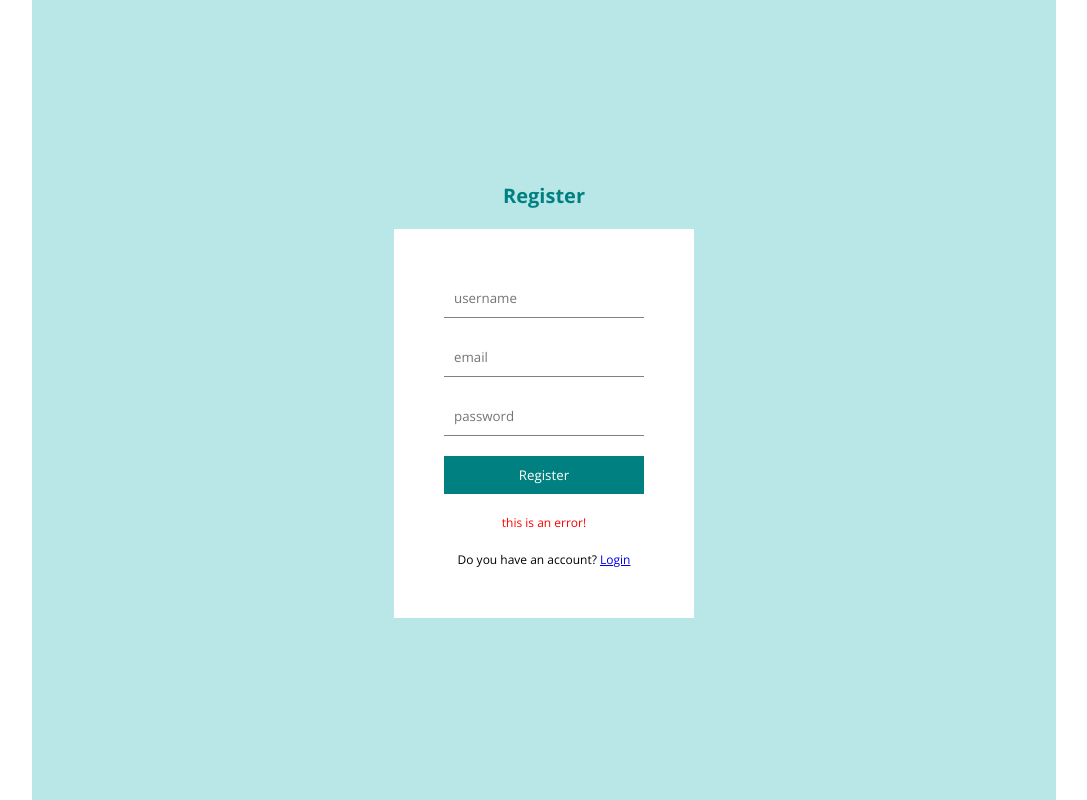
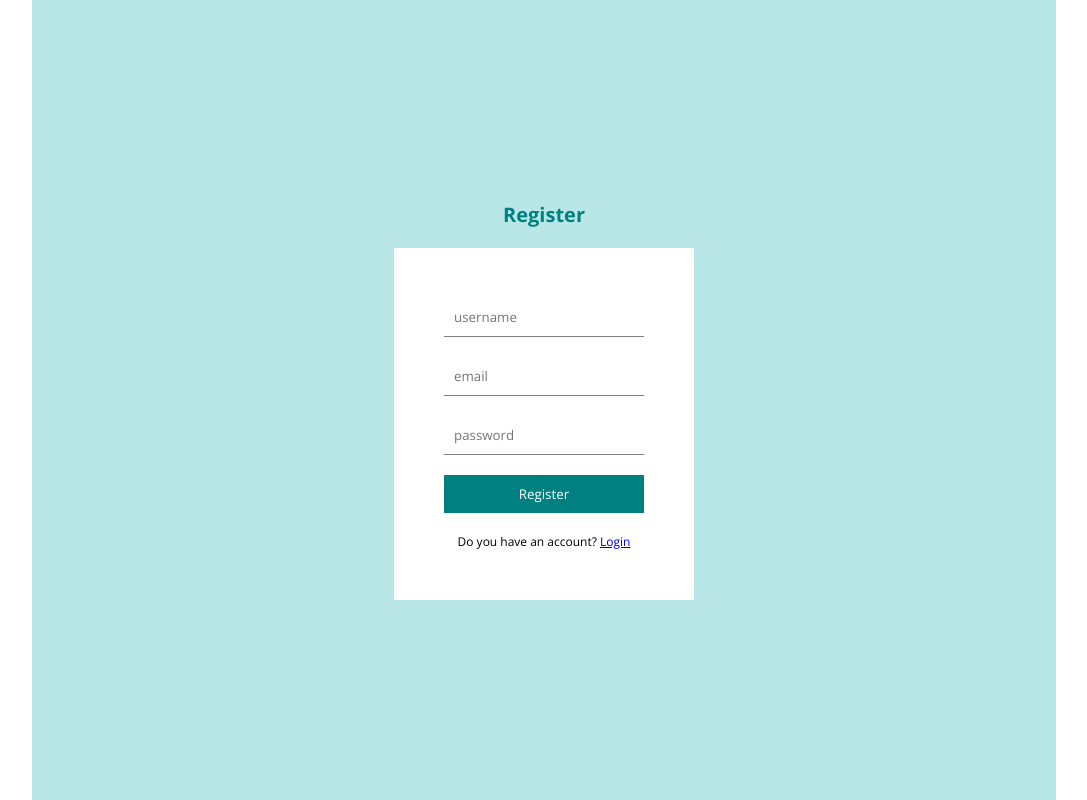
Before and after one commit to Syntax-Read3r/blog_app-react-nodejs-mysql, a React (Create React App) app in the folder client/: page /register in a window 1280 px wide. Shown: the whole page, without its empty margins (96-1183 px from the left). Built offline with nearby package versions, Linux system fonts and the light colour scheme.

Commit message:
add error message to C > Pages > Register.jsx

```diff
--- a/client/src/pages/Register.jsx
+++ b/client/src/pages/Register.jsx
@@ -10,6 +10,8 @@
 		password: "",
 	});
 
+	const [error, setError] = useState(null); // This is used to extract the error statement from res.data
+
 	const handleChange = (e) => {
 		setInputs((prev) => ({ ...prev, [e.target.name]: e.target.value }));
 	};
@@ -21,7 +23,7 @@
 			const res = await axios.post("/auth/register", inputs);
 			console.log(res);
 		} catch (err) {
-			console.log(err);
+			setError(err.response.data);
 		}
 	};
 
@@ -54,7 +56,9 @@
 					onChange={handleChange}
 				/>
 				<button onClick={handleSubmit}>Register</button>
-				<p>this is an error!</p>
+
+				{error && <p>{error}</p>}
+
 				<span>
 					Do you have an account? <Link to="/login">Login</Link>
 				</span>
```
